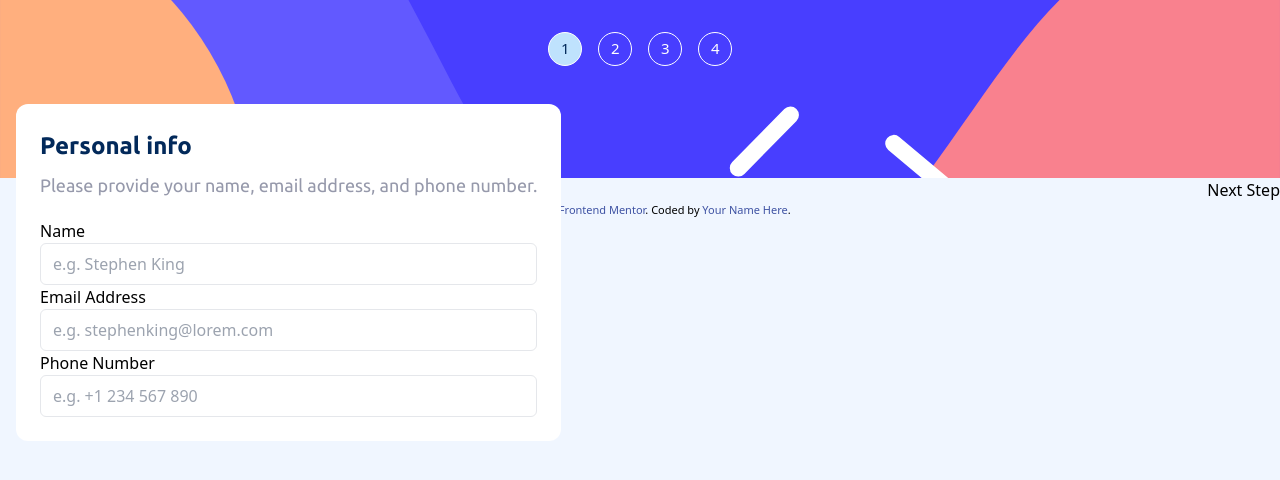
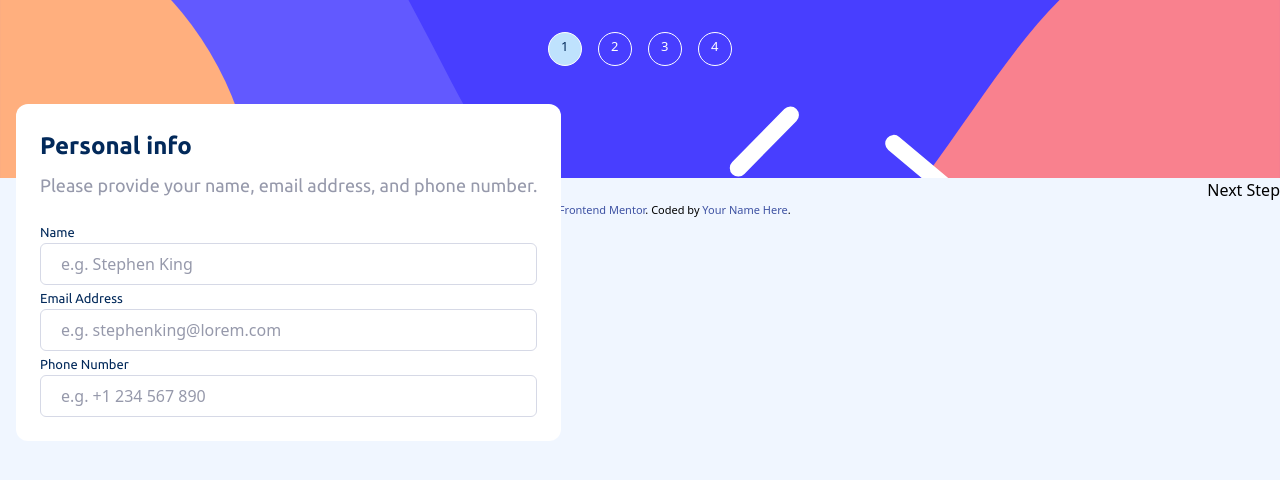
Before and after one commit to Kurkov11/multi-step-form, a website: page docs/index.html in a window 1280 px wide. Drawn offline with Linux system fonts and the light colour scheme.

Commit message:
Change custom fs's, style inputs and labels

```diff
--- a/docs/input.css
+++ b/docs/input.css
@@ -34,7 +34,13 @@
     .card{
         @apply mx-side-margin bg-white rounded-xl absolute top-26 p-6
     }
+    input{
+        @apply placeholder:text-600 placeholder:text-neutral-700 px-5 py-2 block w-full
+    }
     .border-input{
-        @apply block border rounded-md px-3 py-2 w-full
+        @apply border rounded-md border-neutral-400
+    }
+    label{
+        @apply text-dark-blue font-ubuntuRegular text-500
     }
 }
--- a/tailwind.config.js
+++ b/tailwind.config.js
@@ -22,7 +22,8 @@ module.exports = {
       fontSize: {
         "900": '1.5rem',
         "700": "1.125rem",
-        "500": "0.938rem"
+        "600": "1rem",
+        "500": "0.813rem"
       },
       margin: {
         "side-margin": "1rem"
```
Also changed, not shown: docs/output.css.
